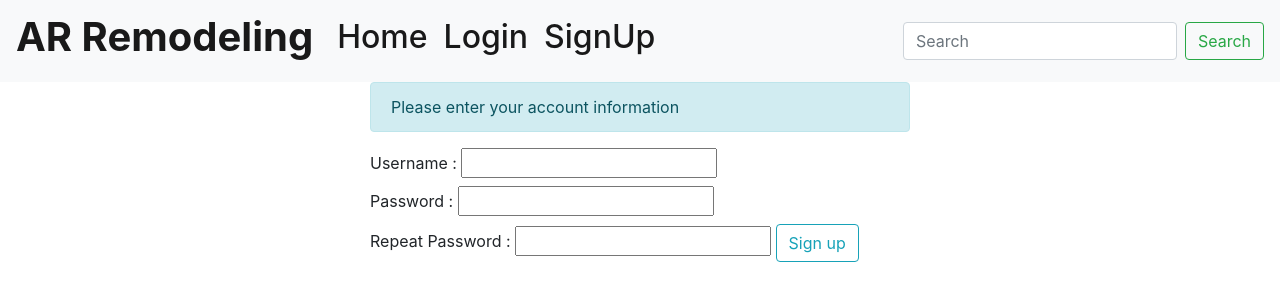
After one commit to Ha-moon/2021-1_Django_clonecoding, a Django app: page /accounts/signup/ in a window 1280 px wide. The commit adds this page. Shown: the top 301 px of the page. Run offline with Django 3.2, Linux system fonts and the light colour scheme; some libraries are stand-ins or nearby versions.

Commit message:
SignUp 구현

```diff
--- /dev/null
+++ b/accounts/forms.py
@@ -0,0 +1,10 @@
+from django.contrib.auth.models import User
+from django import forms
+
+class SignUpForm(forms.ModelForm):
+    password = forms.CharField(label='Password', widget=forms.PasswordInput)
+
+
+    class Meta:
+        model = User
+        fields = ['username','password', 'first_name','last_name','email',]
--- /dev/null
+++ b/accounts/templates/accounts/signup.html
@@ -0,0 +1,20 @@
+{% extends 'base.html' %}
+
+{% block content %}
+
+<div class = row>
+    <div class = "col"></div>
+    <div class = "col-6">
+        <form action="" method="post">
+            <div class = "alert alert-info">Please enter your account information</div>
+                {% csrf_token %}
+            <label>Username : <input type="text" name = "username"></label>
+            <label>Password : <input type="password" name = "password"></label>
+            <label>Repeat Password : <input type="password" name = "password2"></label>
+        <input type="submit" value="Sign up" class="btn btn-outline-info">
+        </form>
+    </div>
+    <div class = 'col'></div>
+</div>
+
+{% endblock %}
--- a/accounts/urls.py
+++ b/accounts/urls.py
@@ -1,10 +1,12 @@
 from django.urls import path
 from django.contrib.auth.views import LoginView, LogoutView
+from .views import signup
 
 
 app_name = "accounts"
 
 urlpatterns = [
+    path('signup/', signup, name = 'signup'),
     path('login/', LoginView.as_view(template_name = 'accounts/login.html'), name='login'),
     path('logout/', LogoutView.as_view(template_name = 'accounts/logout.html'), name='logout'),
 ]
--- a/accounts/views.py
+++ b/accounts/views.py
@@ -1,3 +1,31 @@
 from django.shortcuts import render
+from django.contrib.auth.models import User
+from .forms import SignUpForm
 
-# Create your views here.
+def signup(request):
+    if request.method == 'POST':
+        signup_form = SignUpForm(request.POST)
+        if signup_form.is_valid():
+            user_instance = signup_form.save(commit=False)
+            user_instance.set_password(signup_form.cleaned_data['password'])
+            user_instance.save()
+            return render(request, 'accounts/signup_complete.html', {'username':user_instance.username})
+
+    else:
+        signup_form = SignUpForm()
+
+    return render(request, 'accounts/signup.html', {'form':signup_form.as_p})
+
+    #     username = request.POST.get('username')
+    #     password = request.POST.get('password')
+    #     #password2 = request.POST.get('password2')
+    #     #print(username, password, password2)
+    #     #회원 객체 생성
+    #     user = User()
+    #     user.username = username
+    #     user.set_password(password)
+    #     user.save()
+    #     return render(request, 'accounts/signup_complete.html')
+    # else:
+    #     context_values = {'form':'this is form'}
+    #     return render(request, 'accounts/signup.html', context_values)
--- a/photo/templates/base.html
+++ b/photo/templates/base.html
@@ -35,6 +35,9 @@
                 <li class="nav-item active">
                   <a class="nav-link" href="{% url 'accounts:login' %}"><h2> Login </h2><span class="sr-only">(current)</span></a>
                 </li>
+                <li class="nav-item active">
+                  <a class="nav-link" href="{% url 'accounts:signup' %}"><h2> SignUp </h2><span class="sr-only">(current)</span></a>
+                </li>
                 {% endif %}
               </ul>
 
```
Also changed, not shown: accounts/templates/accounts/signup_complete.html (added, +18 -0 lines), media/timeline_photo/2022/11/21/cat1.jpg (added).
